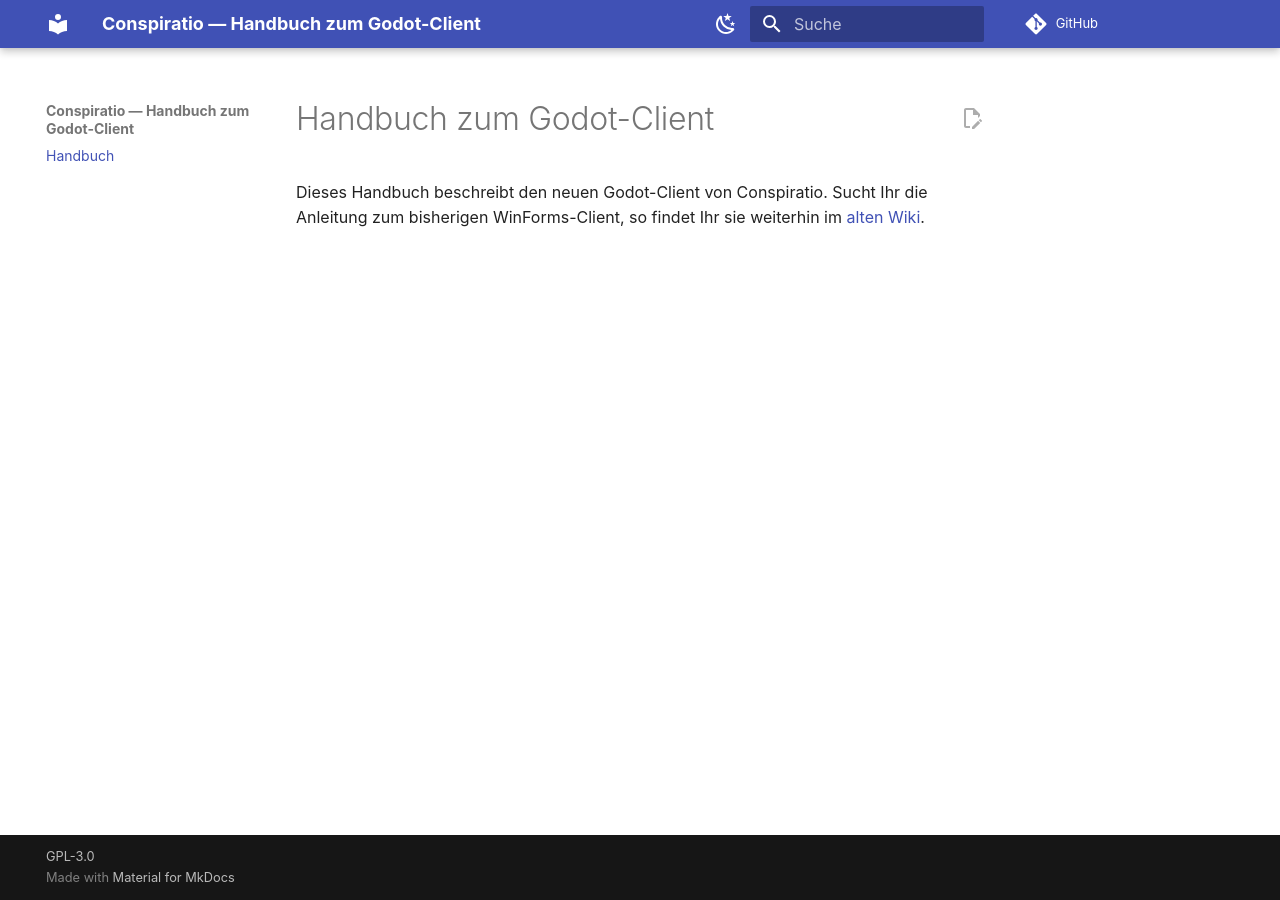
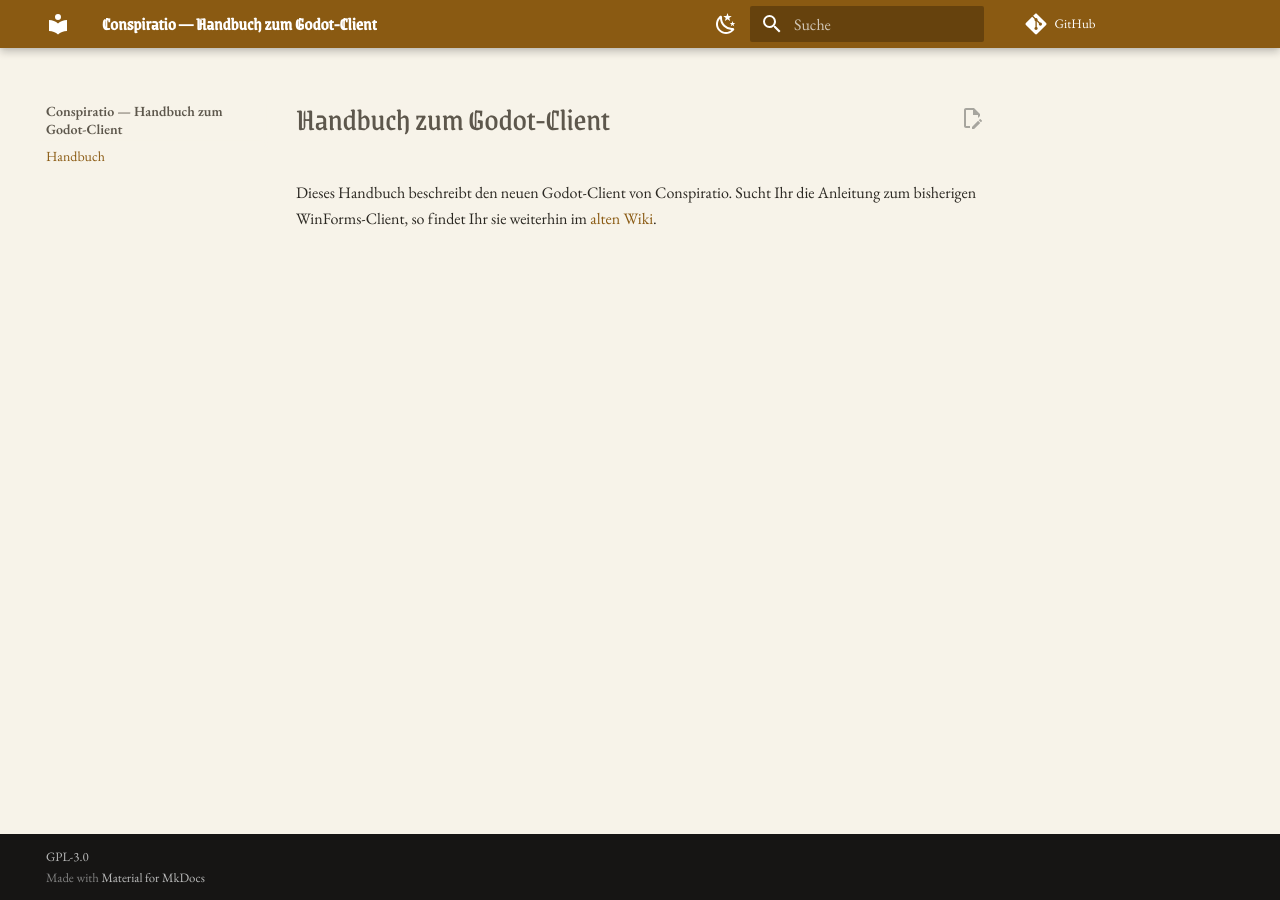
Before and after one commit to Conspiratio/Conspiratio.Wiki, an MkDocs documentation site: the page built from docs/index.md, in a window 1280 px wide. Built offline with MkDocs 1.6.1 and Material for MkDocs 9.7.7, drawn with Linux system fonts in a browser that asks for light colours; comment, search, counter and statistics services are not loaded.

Commit message:
Gestaltung nach dem Vorbild von conspiratio.net
Farben und Schriften unverändert von der Website übernommen, auf die
Material-Variablen abgebildet. Der Kontrast beider Themen ist zugesagt
und wird aus dem CSS gelesen statt dupliziert.

Co-Authored-By: Claude Sonnet 5 <noreply@anthropic.com>

```diff
--- a/docs/stylesheets/conspiratio.css
+++ b/docs/stylesheets/conspiratio.css
@@ -1,2 +1,59 @@
 /* Conspiratio - Handbuch zum Godot-Client.
-   Farben und Schriften folgen in der naechsten Aufgabe. */
+   Die Farben stammen unveraendert von conspiratio.net, damit der Wechsel
+   von der Website ins Handbuch keinen Bruch ergibt. */
+
+@font-face { font-family: "Grenze Gotisch"; src: url("../schriften/grenze-gotisch-400.woff2") format("woff2");
+             font-weight: 400; font-display: swap; }
+@font-face { font-family: "EB Garamond"; src: url("../schriften/eb-garamond-400.woff2") format("woff2");
+             font-weight: 400; font-style: normal; font-display: swap; }
+@font-face { font-family: "EB Garamond"; src: url("../schriften/eb-garamond-400-kursiv.woff2") format("woff2");
+             font-weight: 400; font-style: italic; font-display: swap; }
+@font-face { font-family: "EB Garamond"; src: url("../schriften/eb-garamond-600.woff2") format("woff2");
+             font-weight: 600; font-style: normal; font-display: swap; }
+
+:root {
+  --grund:               #f7f3e9;
+  --grund-erhoben:       #fdfbf5;
+  --schrift:             #2b2822;
+  --schrift-leise:       #5d574c;
+  --akzent:              #8a5a12;
+  --linie:               #e2dccc;
+
+  --grund-dunkel:        #1b1a18;
+  --grund-erhoben-dunkel:#252320;
+  --schrift-dunkel:      #e9e6df;
+  --schrift-leise-dunkel:#aba79f;
+  --akzent-dunkel:       #e0a84a;
+  --linie-dunkel:        #3a3733;
+
+  --schrift-zier: "Grenze Gotisch", "Palatino Linotype", serif;
+  --schrift-text: "EB Garamond", Georgia, serif;
+}
+
+[data-md-color-scheme="default"] {
+  --md-default-bg-color:        var(--grund);
+  --md-default-fg-color:        var(--schrift);
+  --md-default-fg-color--light: var(--schrift-leise);
+  --md-primary-fg-color:        var(--akzent);
+  --md-accent-fg-color:         var(--akzent);
+  --md-typeset-color:           var(--schrift);
+  --md-typeset-a-color:         var(--akzent);
+  --md-code-bg-color:           var(--grund-erhoben);
+}
+
+[data-md-color-scheme="slate"] {
+  --md-default-bg-color:        var(--grund-dunkel);
+  --md-default-fg-color:        var(--schrift-dunkel);
+  --md-default-fg-color--light: var(--schrift-leise-dunkel);
+  --md-primary-fg-color:        var(--akzent-dunkel);
+  --md-accent-fg-color:         var(--akzent-dunkel);
+  --md-typeset-color:           var(--schrift-dunkel);
+  --md-typeset-a-color:         var(--akzent-dunkel);
+  --md-code-bg-color:           var(--grund-erhoben-dunkel);
+}
+
+body, input, .md-typeset { font-family: var(--schrift-text); }
+.md-typeset h1, .md-typeset h2, .md-typeset h3,
+.md-header__title { font-family: var(--schrift-zier); font-weight: 400; }
+.md-typeset { line-height: 1.65; }
+.md-typeset img { border: 1px solid var(--linie); border-radius: 2px; }
```
Also changed, not shown: docs/schriften/eb-garamond-400-kursiv.woff2 (added), docs/schriften/eb-garamond-400.woff2 (added), docs/schriften/eb-garamond-600.woff2 (added), docs/schriften/grenze-gotisch-400.woff2 (added), 1 other file.
